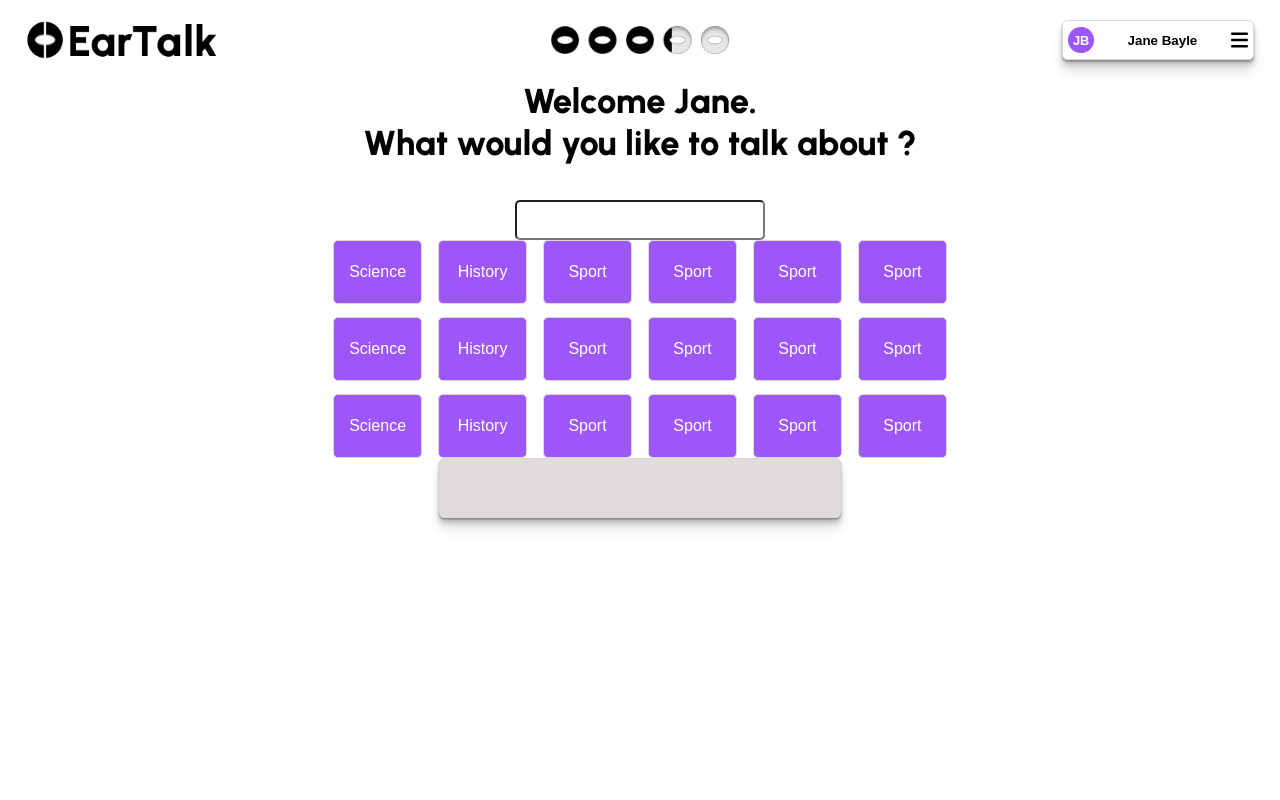
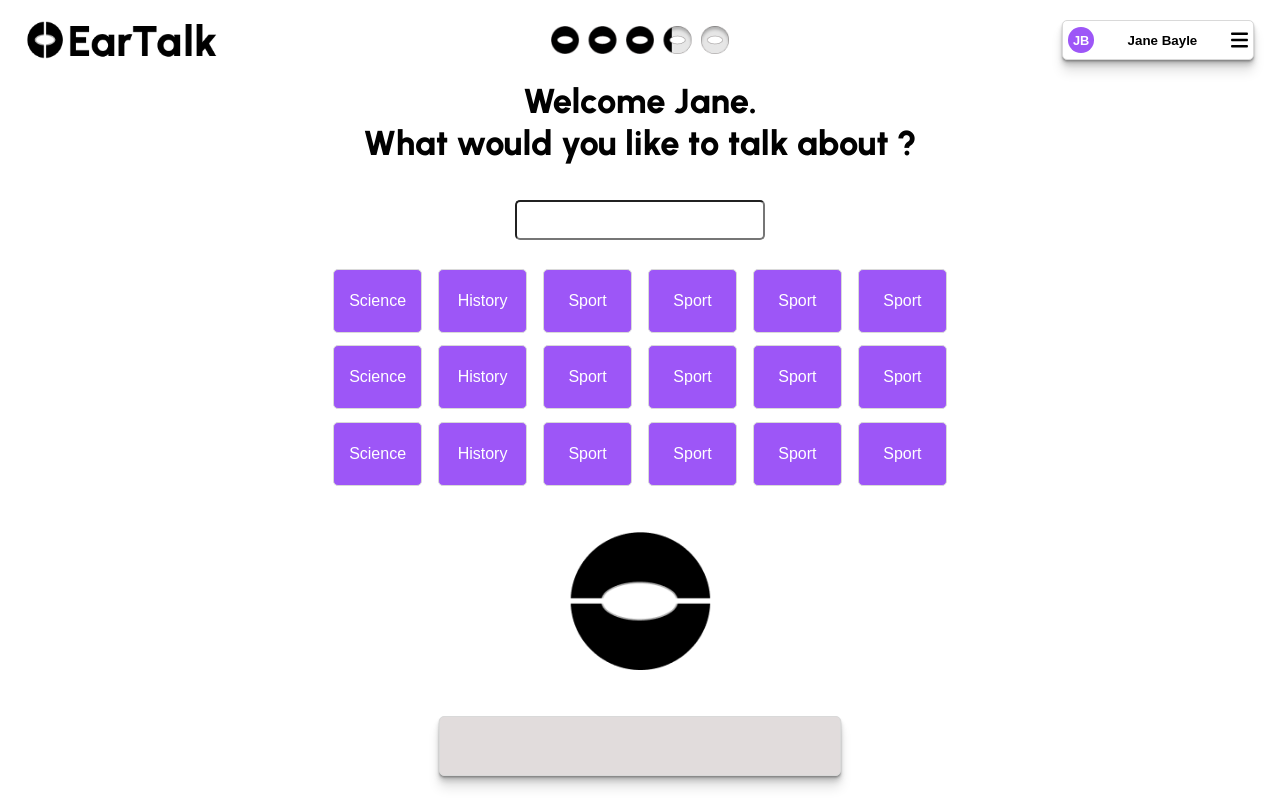
Before and after one commit to aurorevd/EarTalk, a React (Create React App) app: page / in a window 1280 px wide. Built offline with nearby package versions, Linux system fonts and the light colour scheme.

Commit message:
add mouth

```diff
--- a/src/App.js
+++ b/src/App.js
@@ -1,41 +1,41 @@
 import "./App.css";
 import { useState } from "react";
 import styled from "styled-components";
-import Header from './components/Header'
-import TopicsContainer from "./components/TopicsContainer"
+import Header from "./components/Header";
+import TopicsContainer from "./components/TopicsContainer";
 import Subtitles from "./components/Subtitles";
 import SearchBar from "./components/SearchBar";
 import Command from "./components/Command";
+import Mouth from "./components/Mouth";
 
 const MainDiv = styled.div`
   display: flex;
   flex-direction: column;
+  justify-content: space-between;
   align-items: center;
   width: 100%;
   height: 72vh;
 `;
 
-
 function App() {
-
-  const [play, setPlay] = useState(false)
-  const [volume, setVolume] = useState(false)
-  const [mute, setMute] = useState(false)
-  const [stop, setStop] = useState(false)
-  const [subtitles, setSubtitles] = useState(false)
-  const[ speed, setSpeed] = useState(false)
-  const[ noise, setNoise] = useState(false)
+  const [play, setPlay] = useState(false);
+  const [volume, setVolume] = useState(false);
+  const [mute, setMute] = useState(false);
+  const [stop, setStop] = useState(false);
+  const [subtitles, setSubtitles] = useState(false);
+  const [speed, setSpeed] = useState(false);
+  const [noise, setNoise] = useState(false);
 
   return (
     <div className="App">
-      <Header/>
-      <Subtitles/>
+      <Header />
+      <Subtitles />
       <MainDiv>
         <SearchBar />
-        <TopicsContainer/>
-        <Command/>
+        <TopicsContainer />
+        <Mouth />
+        <Command />
       </MainDiv>
-
     </div>
   );
 }
--- /dev/null
+++ b/src/components/Mouth.jsx
@@ -0,0 +1,29 @@
+import styled from "styled-components";
+import mouthClosed from "../assets/mouth.png";
+import mouthOpened from "../assets/mouth.gif";
+
+
+const StyledMouthContainer = styled.div`
+  height:30%;
+  width: 100%;
+  display: flex;
+  align-items:center;
+  justify-content: center;
+`;
+const StyledMouth = styled.img`
+  height: 80%;
+  object-fit:contain;
+`;
+
+
+function Mouth() {
+
+  return (
+    <StyledMouthContainer>
+    <StyledMouth src={mouthClosed} />
+    </StyledMouthContainer>
+
+  );
+}
+
+export default Mouth;
```
